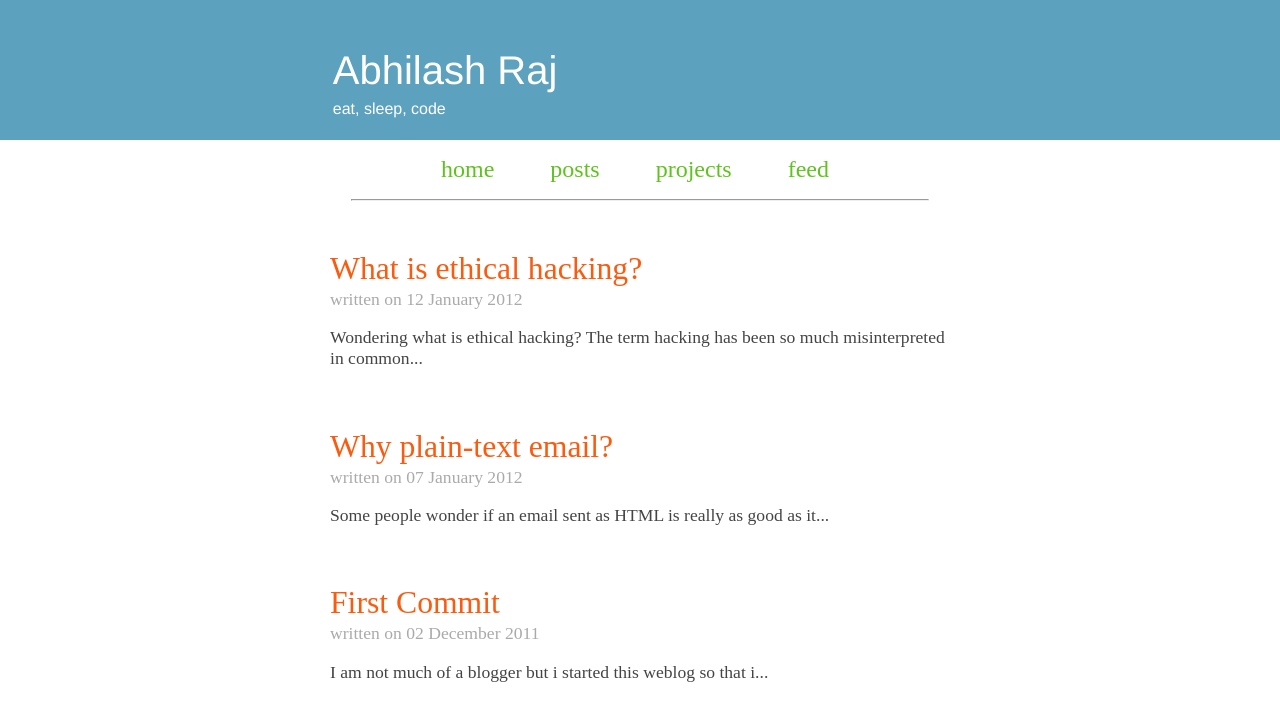
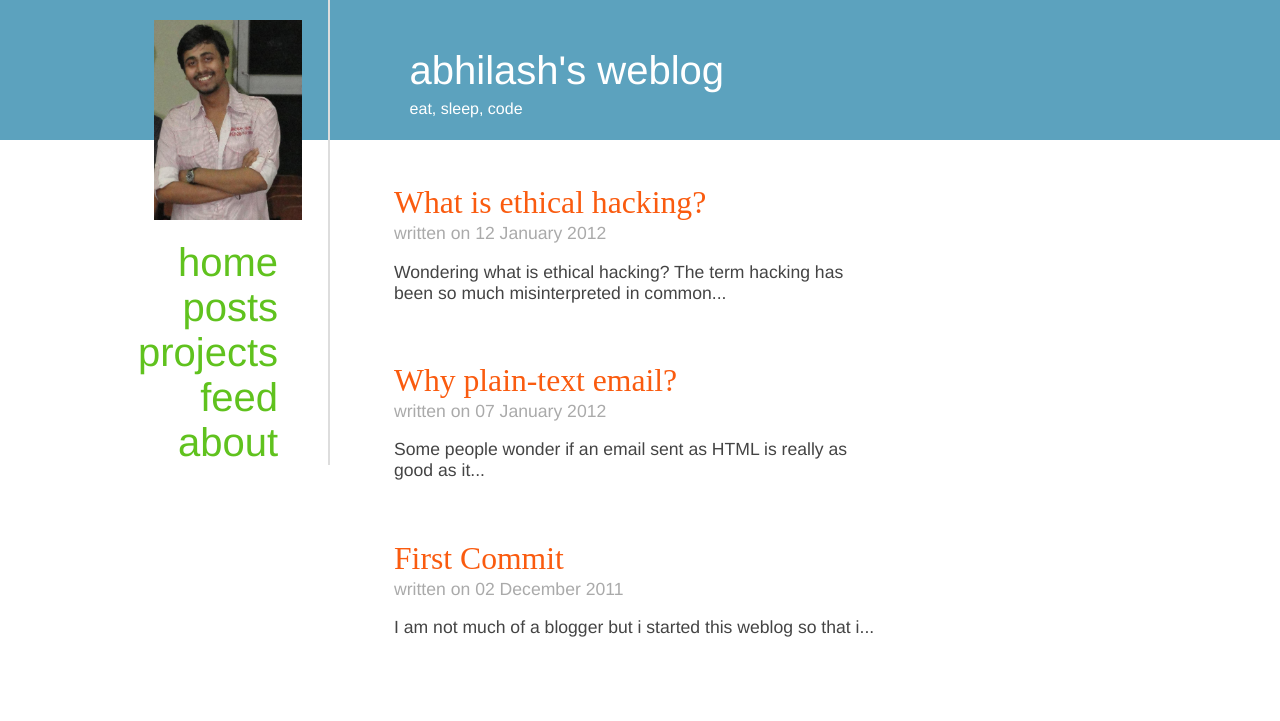
Before and after one commit to maxking/maxking.github.com, a Jekyll site: the page built from blog.html, in a window 1280 px wide. Shown: the top 721 px of the page. Built offline with Jekyll 4.4.1, drawn with Linux system fonts in a browser that asks for light colours; some web fonts are replaced; Markdown is read by kramdown in place of the engine named in the settings.

Commit message:
added a sidebar and feed links on sidebar

```diff
--- a/_layouts/home.html
+++ b/_layouts/home.html
@@ -5,25 +5,46 @@ layout: base
 
 <div class="header">
   <h2>
-    <a href="/blog.html">Abhilash Raj</a>
+    <a href="/blog.html">abhilash's weblog</a>
   </h2>
   <span class="header-span">eat, sleep, code</span>
 </div>
-<div class="page">
-  <center>
-    <div class="navbar">
+
+<!-- header ends here--->
+
+<div class="container">
+
+  <div class="sidebar">
+
+    <center>
+      <img src="/images/me.jpg">
+    </center>
+
+      <div class="navbar">
       <ul>
 	<li> <a href="/" > home </a>
 	<li> <a href="/blog.html" > posts </a>
 	<li> <a href="http://github.com/maxking" > projects </a>
-	<li> <a href="/feed.xml"> feed </a>
+	<li> <a href="/feed/"> feed </a>
+	<li> <a href="/about/"> about </a>
       </ul>
     </div>
-  </center>
-  <hr>
-  <div class="content">
-    {{ content }}
+
+
+<!--
+    <span class="intro">
+      A undergraduate student at <a href="http://iitkgp.ac.in">Indian Institude of Technology, Kharagpur</a>. As evident from the caption in the title i love to eat, sleep and code. This summer I am working as a <a href="http://www.google-melange.com/gsoc/homepage/google/gsoc2013">Google Summer of Code</a> intern for GNU Mailman under Python Software Foundation.
+
+-->
+</span>
   </div>
 
+  <div class="page">
+
+  <div class="content">
+      {{ content }}
+    </div>
+
+  </div>
 
 </div>
--- a/css/style.css
+++ b/css/style.css
@@ -15,6 +15,8 @@
 body {
     padding: 0px;
     margin: 0px;
+    font-family: 'Source Sans Pro', 'Helvetica Neue', sans-serif;
+    tex-align: justify;
 }
 
 a {
@@ -26,31 +28,24 @@ a:hover {
     text-decoration: None;
 }
 
-hr{
-    width: 90%;
-    align: center;
-}
-
 div.header {
     display: block;
     width: 100%;
-    font-family: 'Source Sans Pro', 'Helvetica Neue', sans-serif;
     font-weight: 300;
     background: #5CA2BE;
     margin: 0px;
     height: 100px;
     padding-top: 40px;
-    padding-left: 26%;
+    padding-left: 32%;
+    position: fixed;
 }
 
 div.header h2{
-    font-family: 'Source Sans Pro', 'Helvetica Neue', sans-serif;
     font-weight: 300;
     font-size: 2.5em;
     line-height: 1.5em;
     color: #ffffff;
     transition: color 0.5s;
-   # width: 50%;
     margin: auto;
 }
 
@@ -72,7 +67,22 @@ div.header a:hover {
 }
 div.page {
     width: 50%;
+    padding-top: 14%;
     margin: auto;
+}
+
+div.sidebar {
+    width: 200px;
+    margin: auto;
+    float: left;
+    border-right: 2px solid #dddddd;
+    position: fixed;
+}
+
+div.sidebar img {
+    height: 200px;
+    margin-top: 20px;
+
 }
 
 div.navbar ul {
@@ -82,7 +92,8 @@ div.navbar ul {
 div.navbar li {
     display: inline;
     margin-right: 50px;
-    font-size: 1.5em;
+    font-size: 2.5em;
+    float: right;
 }
 
 div.navbar a {
@@ -104,7 +115,7 @@ article {
     padding: 5px;
 }
 
- h3.title {
+h3.title {
     font-size: 1.8em;
     font-weight: 400;
     margin-bottom: 2px;
@@ -114,7 +125,6 @@ article {
 div.date {
     font-size: 1em;
     color: #aaaaaa;
-    font-family: 'Source Sans Pro';
 }
 
 div.content {
@@ -123,5 +133,21 @@ div.content {
     color: #444444;
     font-size: 1.1em;
     text-decoration: justify;
-    font-family: 'Source Sans Pro';
 }
+
+div.about {
+    display: box;
+    padding: 25px;
+    margin: 0px;
+    background-color: #dddddd;
+}
+
+span.intro {
+    display: box;
+    width: 200px;
+}
+
+div.container {
+    width: 80%;
+    margin: auto;
+}
--- /dev/null
+++ b/feed/.#index.html
@@ -0,0 +1 @@
+maxking@phoenix.mshall.iitkgp.ernet.in.3142:1370844505
```
Also changed, not shown: feed/index.html (added, +7 -0 lines), css/home.css (line endings or trailing spaces), 1 other file.
